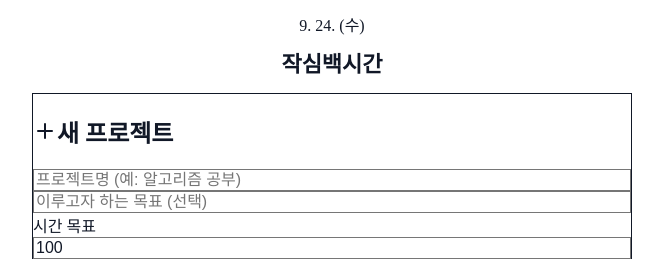
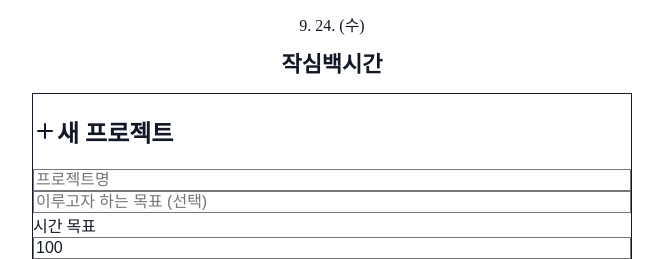
Before and after one commit to jimin020420/jaksim100h, a React (Vite) app: page / in a window 1280 px wide. Shown: the top 259 px of the page, without its empty margins (308-971 px from the left). Built offline with nearby package versions, Linux system fonts and the light colour scheme.

Commit message:
fix: global html/body styles2

```diff
--- a/src/App.tsx
+++ b/src/App.tsx
@@ -209,7 +209,7 @@ export default function Jaksim100HoursApp() {
               ref={nameInputRef}
               value={form.name}
               onChange={(e) => setForm((f) => ({ ...f, name: e.target.value }))}
-              placeholder="프로젝트명 (예: 알고리즘 공부)"
+              placeholder="프로젝트명"
               className="
               w-full rounded-xl border border-gray-300 bg-white text-gray-900 placeholder-gray-500
               px-3 py-2 shadow-sm focus:outline-none focus:ring-2 focus:ring-indigo-500 focus:border-indigo-500
```
